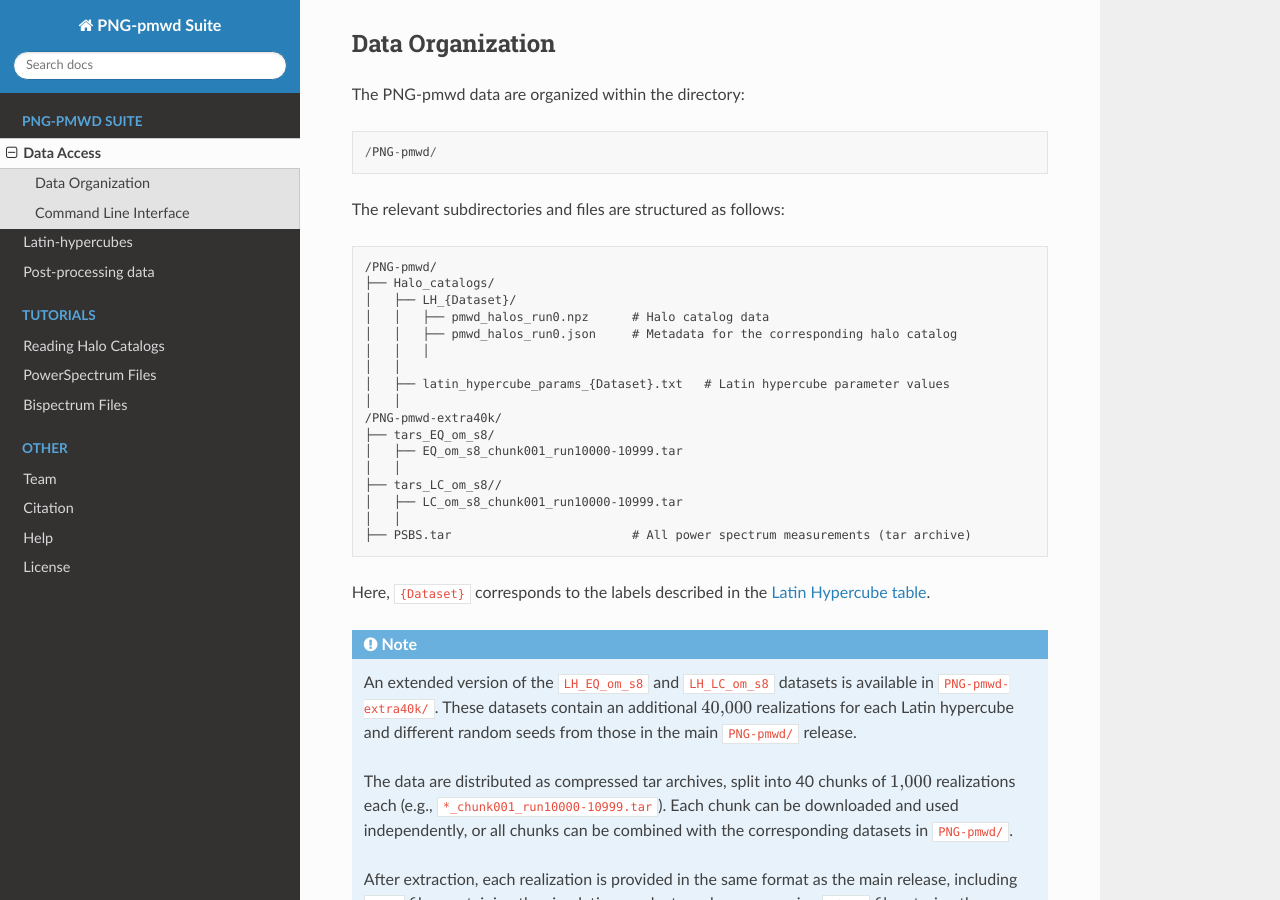
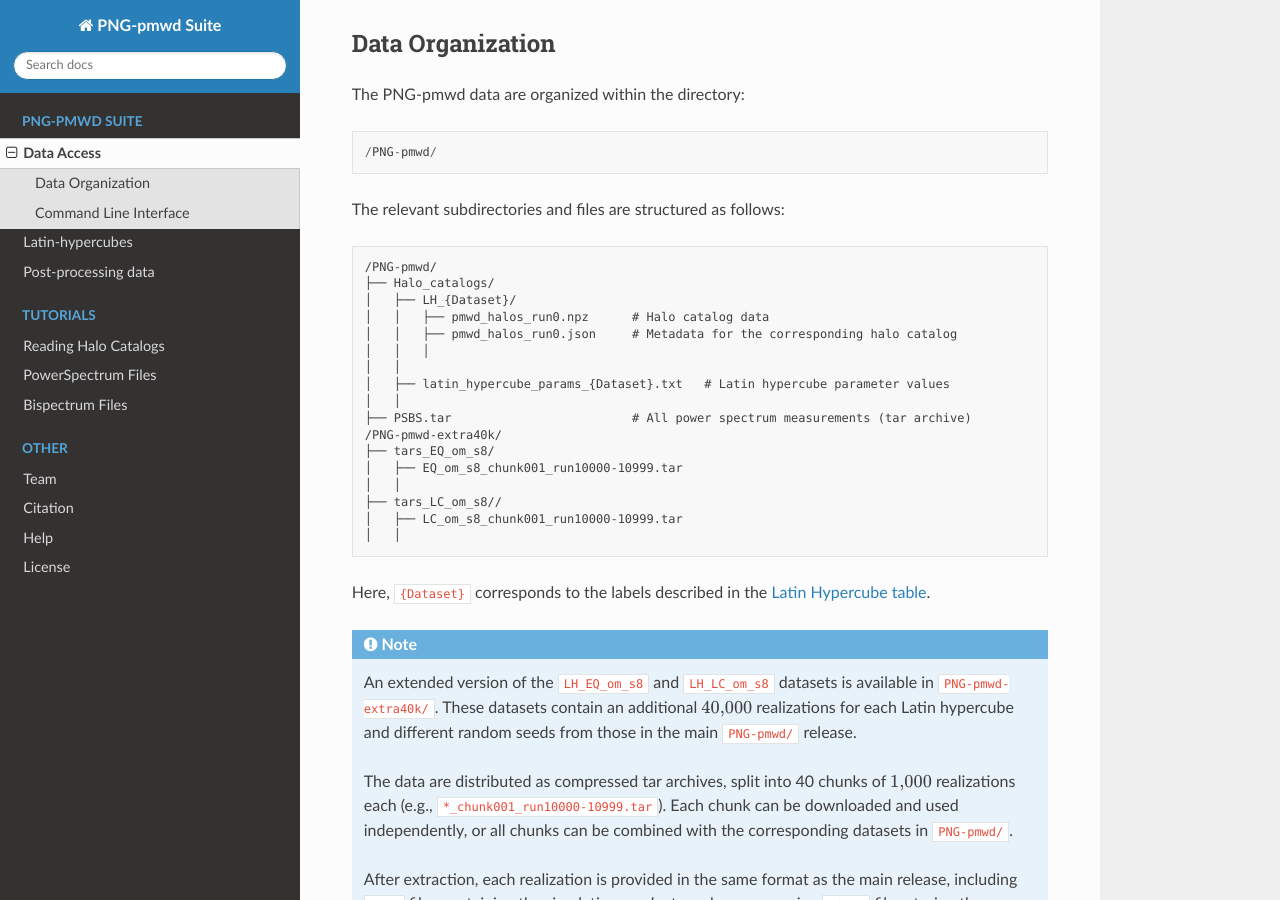
Before and after one commit to jcallesh/PNG-pmwd-Suite, a Sphinx documentation site: the page built from docs/source/access.rst, in a window 1280 px wide and 900 px high, scrolled down 495 px. Built offline with Sphinx 7.4.7 and the Read the Docs theme 3.1.0, drawn with Linux system fonts in a browser that asks for light colours; some of the changed lines change nothing that is shown.

Commit message:
Update: LH tables

```diff
--- a/docs/source/access.rst
+++ b/docs/source/access.rst
@@ -40,6 +40,7 @@ The relevant subdirectories and files are structured as follows:
     │   │
     │   ├── latin_hypercube_params_{Dataset}.txt   # Latin hypercube parameter values
     │   │
+    ├── PSBS.tar                         # All power spectrum measurements (tar archive)
     /PNG-pmwd-extra40k/
     ├── tars_EQ_om_s8/
     │   ├── EQ_om_s8_chunk001_run10000-10999.tar
@@ -47,7 +48,7 @@ The relevant subdirectories and files are structured as follows:
     ├── tars_LC_om_s8//
     │   ├── LC_om_s8_chunk001_run10000-10999.tar
     │   │
-    ├── PSBS.tar                         # All power spectrum measurements (tar archive)
+
 
 Here, ``{Dataset}`` corresponds to the labels described in the
 `Latin Hypercube table <latin_hypercubes.html>`_.
```
